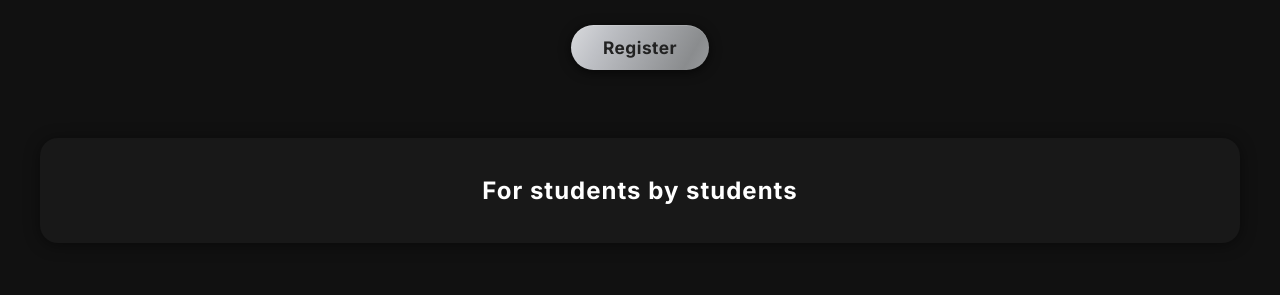
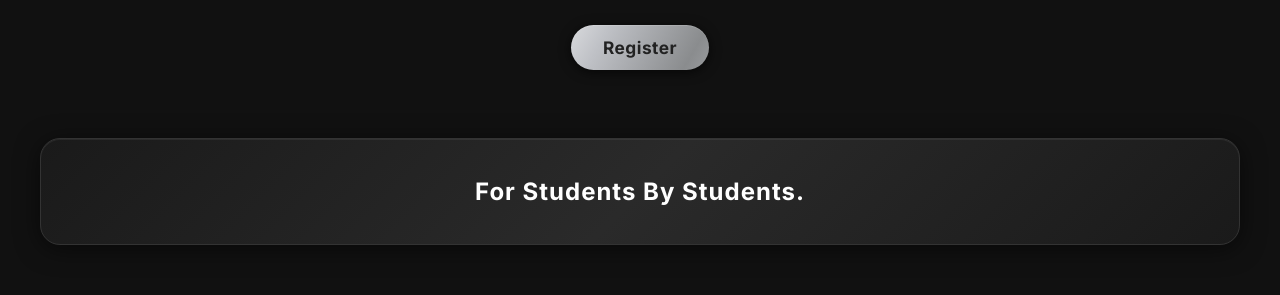
Before and after one commit to KrisDaFish/cotfwebsite, a plain HTML site: page index.html in a window 1280 px wide. Shown: the part 254-549 px from the top of the page. Drawn offline with Linux system fonts and the light colour scheme.

Commit message:
made the for stufents by studnets thing better and more cleaner looking

```diff
--- a/index.html
+++ b/index.html
@@ -129,24 +129,41 @@
     flex-wrap: wrap;
 }
 .feature-card {
-    background: #181818;
+    background: linear-gradient(135deg, #1a1a1a 0%, #2a2a2a 50%, #1a1a1a 100%);
     color: #fff;
     font-size: 2rem;
     font-weight: 800;
-    border-radius: 18px;
-    box-shadow: 0 2px 16px #0007;
+    border-radius: 20px;
+    border: 1px solid #333;
+    box-shadow: 0 4px 24px #0008, 0 1px 0 #fff1 inset;
     padding: 38px 44px;
     text-align: center;
     min-width: 120px;
-    transition: box-shadow 0.2s, transform 0.15s, background 0.2s;
+    transition: all 0.3s cubic-bezier(0.4, 0, 0.2, 1);
     letter-spacing: 1px;
     cursor: default;
     user-select: none;
+    position: relative;
+    overflow: hidden;
+}
+.feature-card::before {
+    content: '';
+    position: absolute;
+    top: 0;
+    left: -100%;
+    width: 100%;
+    height: 100%;
+    background: linear-gradient(90deg, transparent, rgba(255,255,255,0.1), transparent);
+    transition: left 0.5s;
+}
+.feature-card:hover::before {
+    left: 100%;
 }
 .feature-card:hover {
-    box-shadow: 0 6px 32px #000b;
-    background: #232323;
-    transform: translateY(-2px) scale(1.04);
+    box-shadow: 0 8px 40px #000c, 0 2px 0 #fff2 inset;
+    background: linear-gradient(135deg, #2a2a2a 0%, #3a3a3a 50%, #2a2a2a 100%);
+    transform: translateY(-4px) scale(1.05);
+    border-color: #444;
 }
 .feature-desc {
     font-size: 1rem;
@@ -197,7 +214,7 @@
             </div>
         </section>
         <section class="features-section">
-            <div class="feature-card" style="width:100%;text-align:center;font-size:1.5rem;font-weight:700;letter-spacing:1px;">For students by students</div>
+            <div class="feature-card" style="width:100%;text-align:center;font-size:1.5rem;font-weight:700;letter-spacing:1px;">For Students By Students.</div>
         </section>
         <section class="course-section">
             <h2 class="course-title">What You Will Do In This Course</h2>
```
